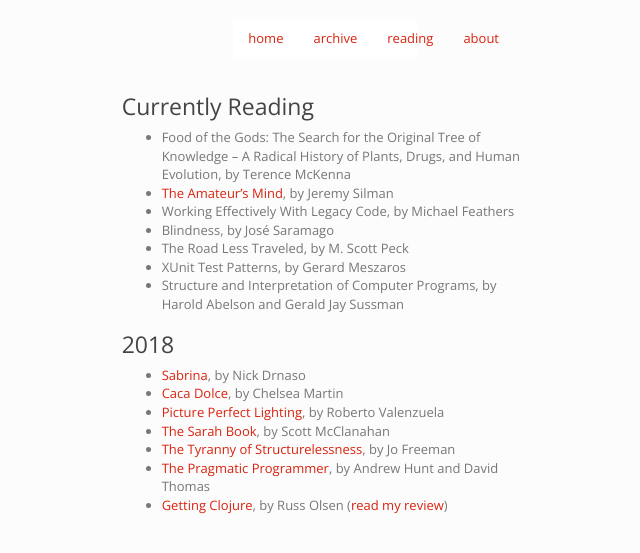
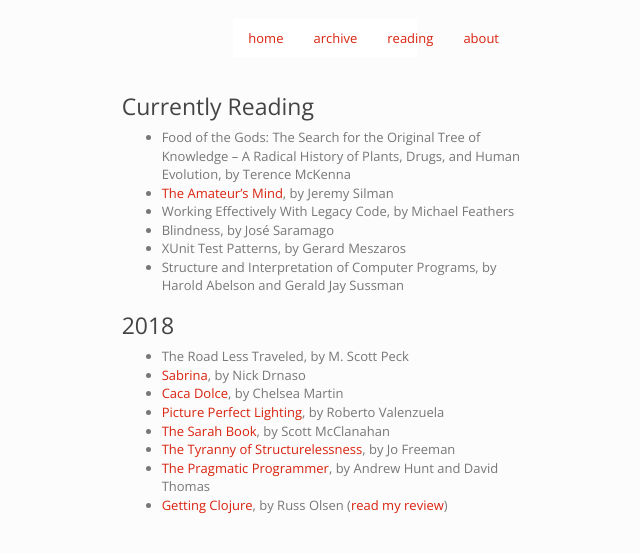
Before and after one commit to imtayadeway/imtayadeway.github.io, a Jekyll site: the page built from reading-list/index.md, in a window 1280 px wide. Shown: the top 553 px of the page, without its empty margins (315-955 px from the left). Built offline with Jekyll 4.4.1, drawn with Linux system fonts in a browser that asks for light colours.

```diff
--- a/reading-list/index.md
+++ b/reading-list/index.md
@@ -9,12 +9,12 @@ title: Reading List
 - [The Amateur's Mind][the amateur's mind], by Jeremy Silman
 - Working Effectively With Legacy Code, by Michael Feathers
 - Blindness, by José Saramago
-- The Road Less Traveled, by M. Scott Peck
 - XUnit Test Patterns, by Gerard Meszaros
 - Structure and Interpretation of Computer Programs, by Harold Abelson and Gerald Jay Sussman
 
 ### 2018
 
+- The Road Less Traveled, by M. Scott Peck
 - [Sabrina][sabrina], by Nick Drnaso
 - [Caca Dolce][caca dolce], by Chelsea Martin
 - [Picture Perfect Lighting][picture perfect lighting], by Roberto Valenzuela
```
